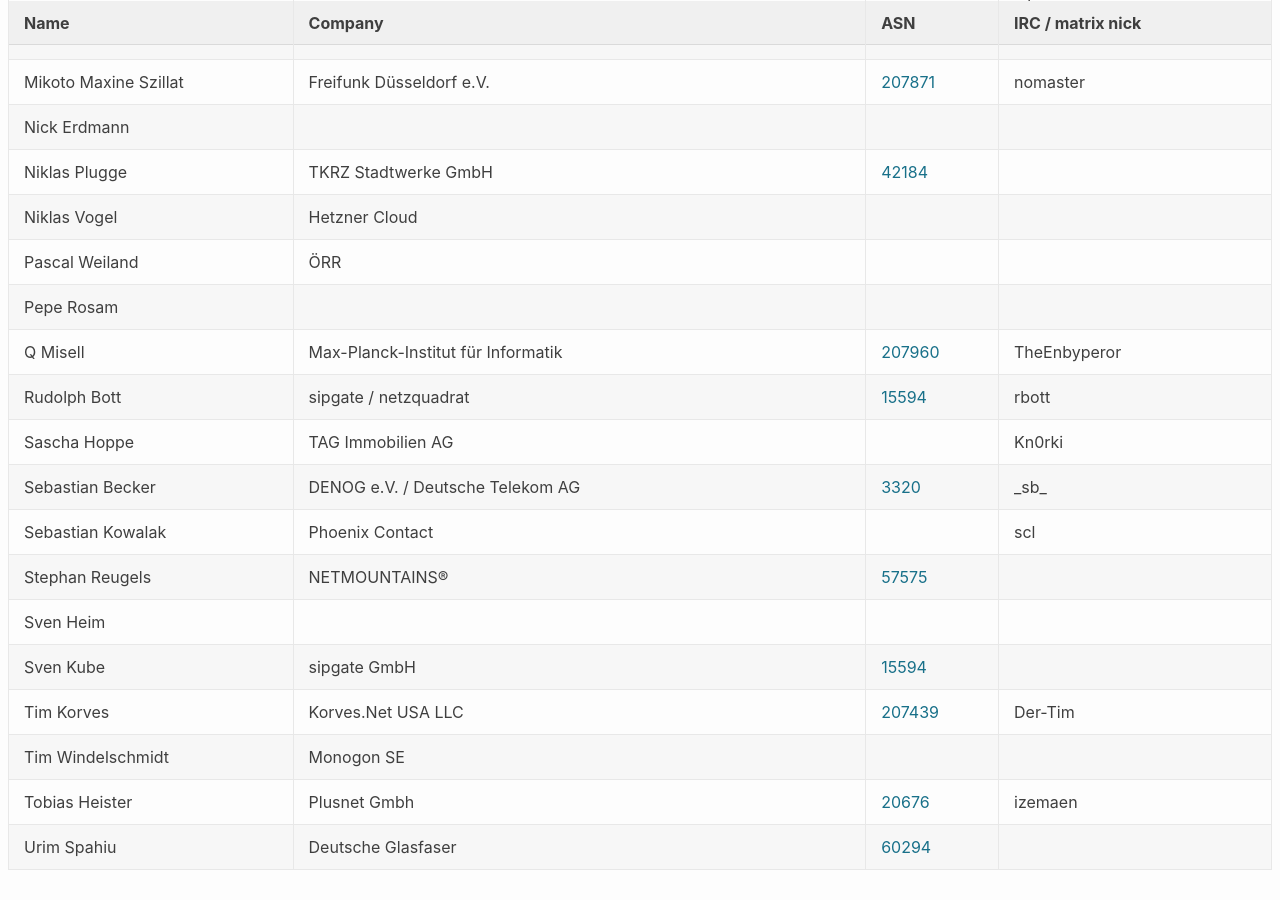
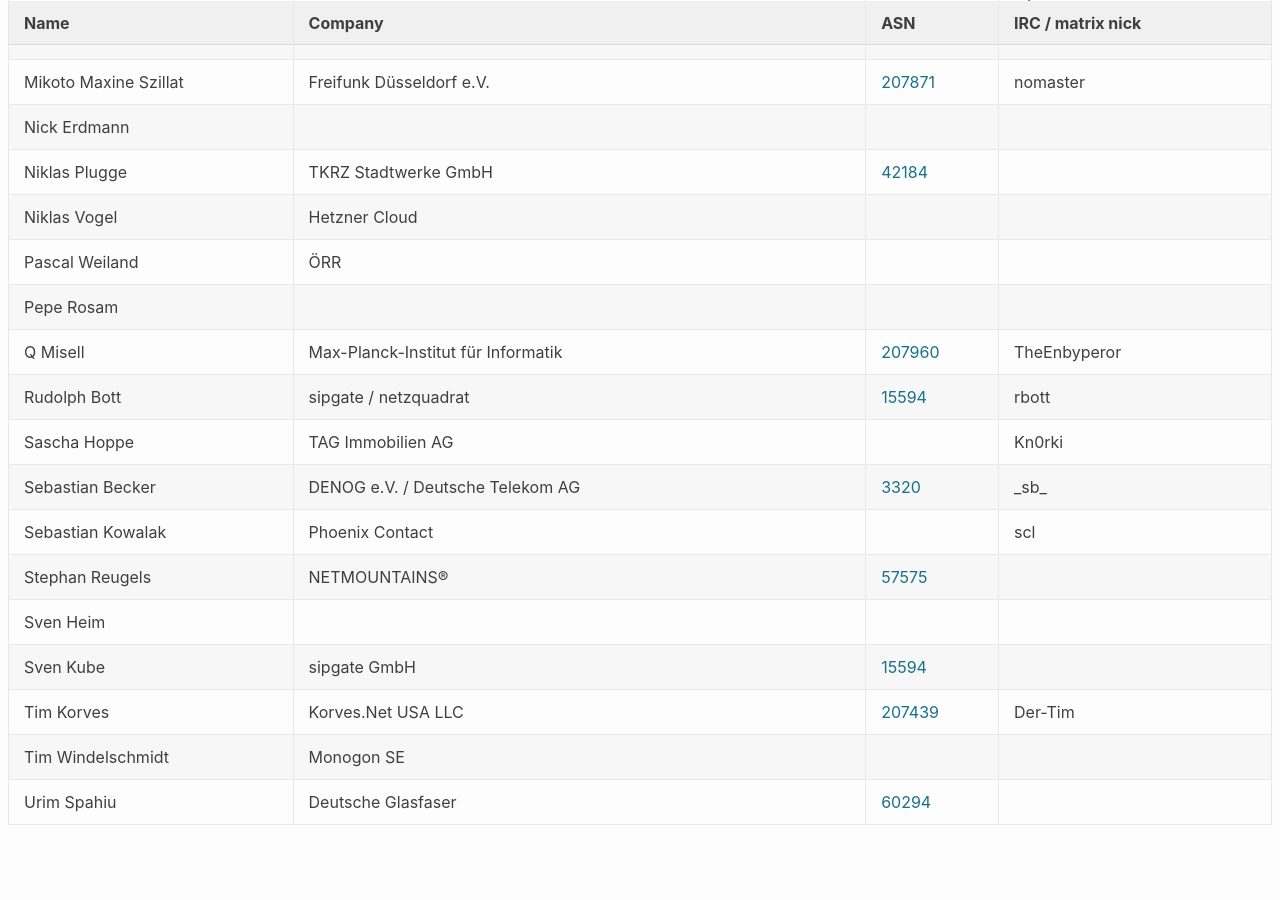
Before and after one commit to denog/pretix-attendeelist, a Jekyll site: the page built from denogmeetup25-05/index.markdown, in a window 1280 px wide and 900 px high, scrolled down 1704 px. Built offline with Jekyll 4.4.1, drawn with Linux system fonts in a browser that asks for light colours; after the commit the page ends 2559 px from its top, so only the background shows below that.

Commit message:
Latest data: Fri Jun 13 11:10:36 UTC 2025

```diff
--- a/_data/attendees_denogmeetup25-05.json
+++ b/_data/attendees_denogmeetup25-05.json
@@ -324,12 +324,6 @@
     "asn": null
   },
   {
-    "name": "Tobias Heister",
-    "company": "Plusnet Gmbh",
-    "irc": "izemaen",
-    "asn": "20676"
-  },
-  {
     "name": "Urim Spahiu",
     "company": "Deutsche Glasfaser",
     "irc": null,
```
